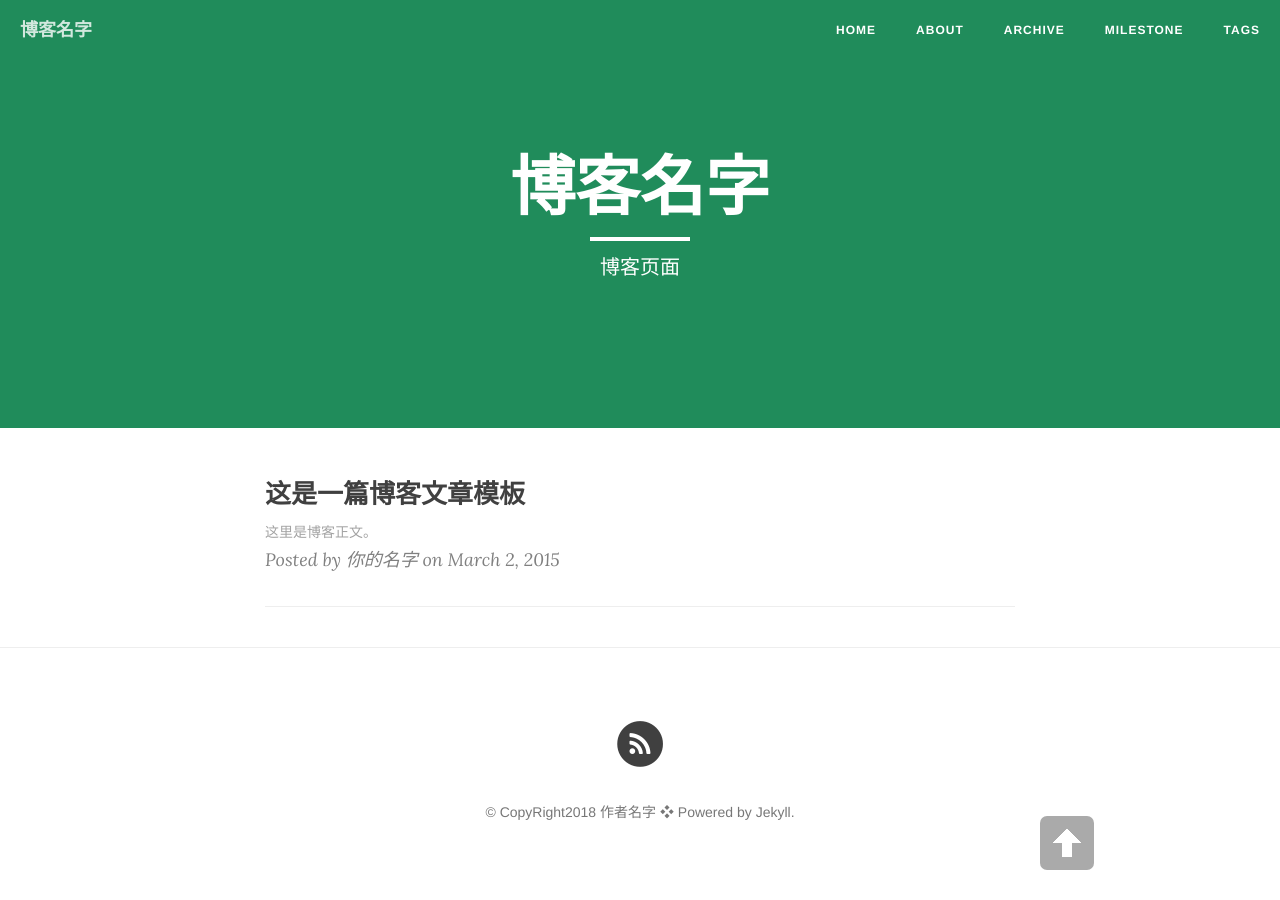
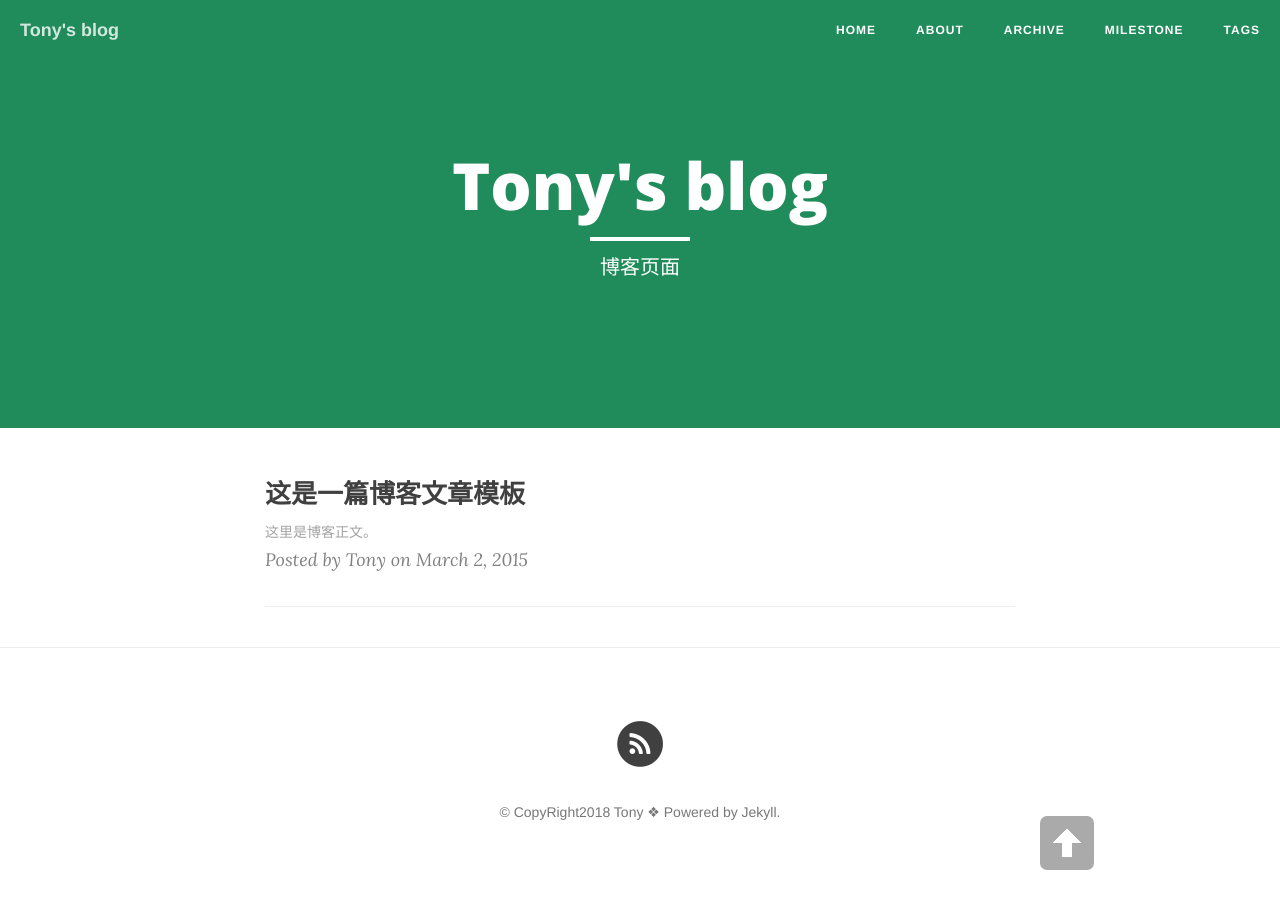
Before and after one commit to yyh712712/Blog-Template, a Jekyll site: the page built from index.html, in a window 1280 px wide. Built offline with Jekyll 4.4.1, drawn with Linux system fonts in a browser that asks for light colours; nearby versions of some CDN libraries; the list of posts is cut into pages by our own code.

Commit message:
Update _config.yml

```diff
--- a/_config.yml
+++ b/_config.yml
@@ -1,5 +1,5 @@
 # Site settings
-title: 博客名字 # 你的博客名字，可以定义修订
+title: Tony's blog # 你的博客名字，可以定义修订
 header-img: "img/green.jpg"
 tagline: "cn"
 description: "这是我的博客"  # 一句话描述你的博客
@@ -8,9 +8,9 @@ url: ""  # 此处填写你的博客地址
 
 # About/contact
 owner:
-  name: "作者名字" # 填写作者信息：名字
-  email: X@gmail.com # 填写作者信息：邮箱
-  bio: "你的博客描述" # 填写作者信息：博客描述
+  name: "Tony" # 填写作者信息：名字
+  email: 2548537412@qq.com # 填写作者信息：邮箱
+  bio: "fbjhbuhb" # 填写作者信息：博客描述
 
 # Data
 gavatar: /favicon.ico # 浏览器地址栏小图标，可自定义更改
@@ -43,7 +43,7 @@ defaults:
       type: "posts"
     values:
       layout: "post"
-      author: "你的名字" # 你的名字
+      author: "Tony" # 你的名字
       header-img: "img/green.jpg" # We don't want posts without a header image, that whould mean white on white
 
 # Comments
```
